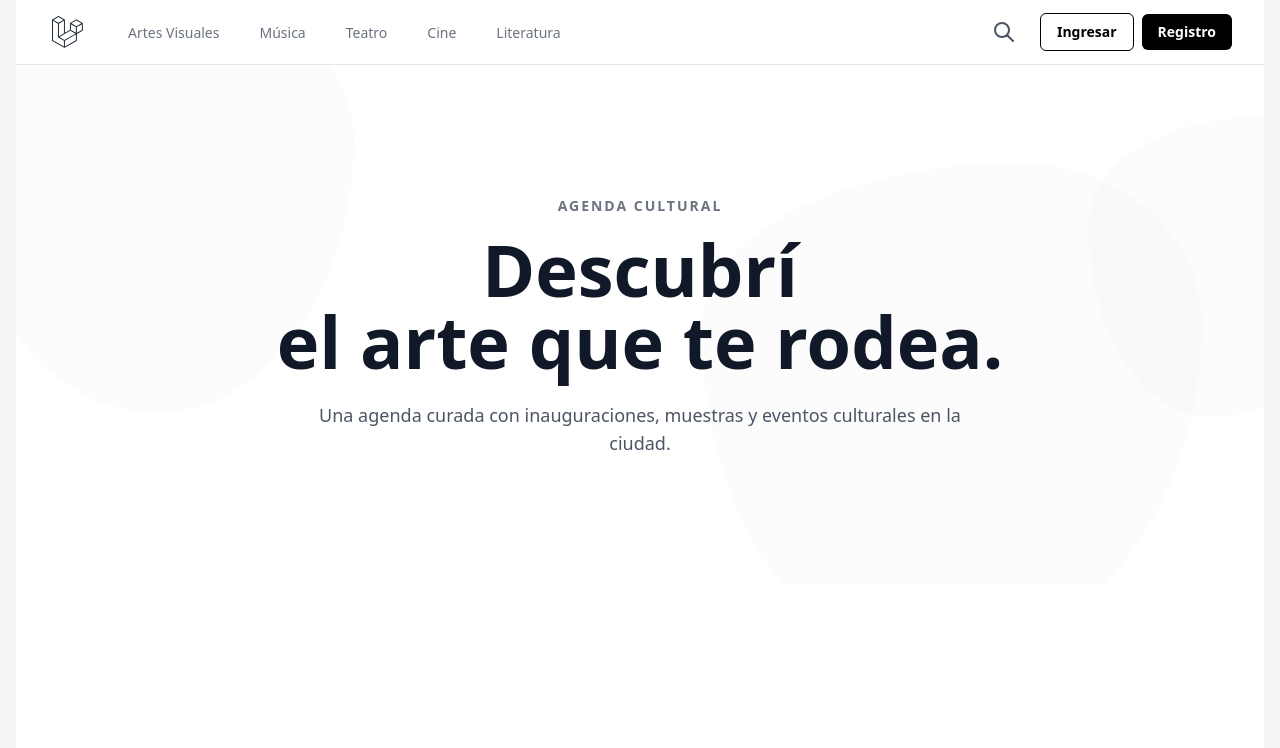
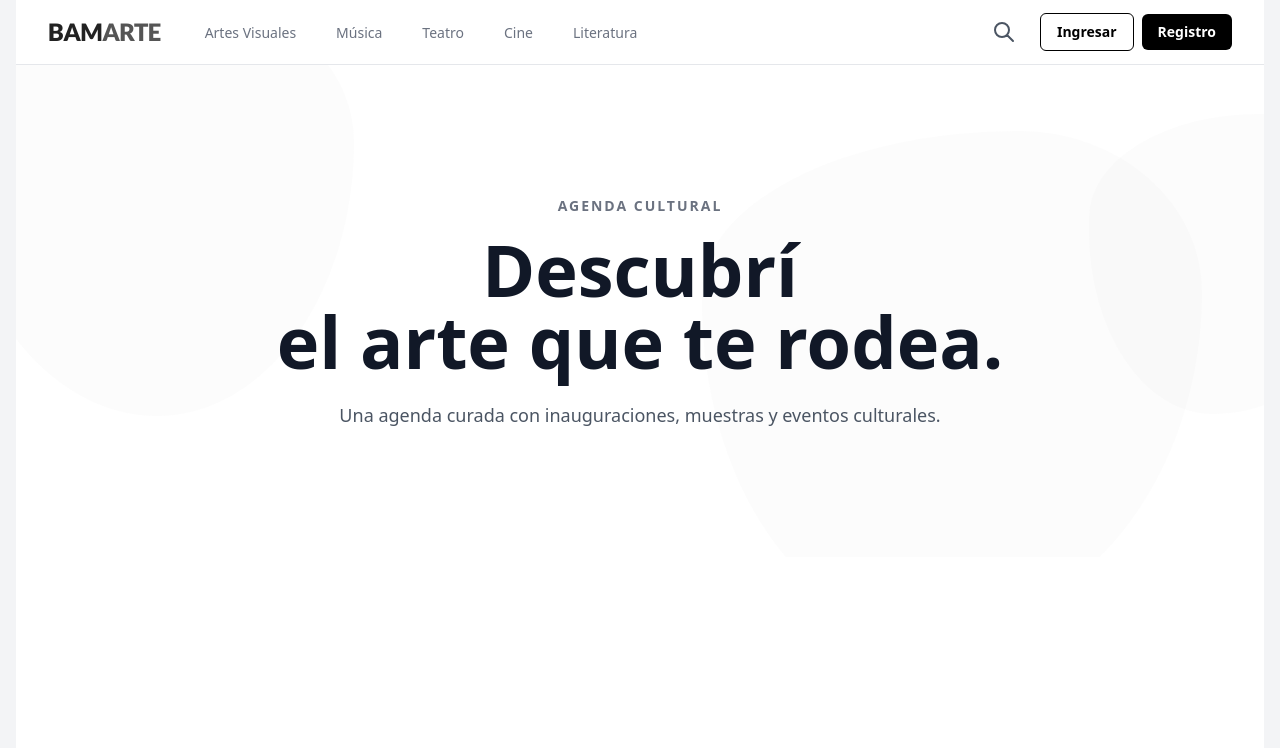
Before and after one commit to miralamir/agendax, a Laravel app: page / in a window 1280 px wide. Shown: the top 748 px of the page. Run offline with Laravel 12, Linux system fonts and the light colour scheme; data comes from the database, SQL or seed files in the repository; some libraries are stand-ins or nearby versions.

Commit message:
fix: Ajustes de logo, subtítulo y revisión de estructura

```diff
--- a/resources/views/layouts/navigation-home.blade.php
+++ b/resources/views/layouts/navigation-home.blade.php
@@ -4,14 +4,7 @@
             <div class="flex">
                 <!-- Logo -->
                 <div class="shrink-0 flex items-center">
-                    <a href="/">
-                        {{-- Utiliza el logo de la aplicación si está disponible como un componente Blade --}}
-                        @if(file_exists(resource_path('views/components/application-logo.blade.php')))
-                            <x-application-logo class="block h-9 w-auto fill-current text-gray-800" />
-                        @else
-                            <span class="text-2xl font-black">BAMARTE</span>
-                        @endif
-                    </a>
+                    <a href="/" class="text-2xl font-black tracking-tight" style="font-family: 'Lato', sans-serif; font-weight: 900;">BAM<span style="color: var(--gray-600);">ARTE</span></a>
                 </div>
 
                 <!-- Navigation Links -->
--- a/resources/views/welcome.blade.php
+++ b/resources/views/welcome.blade.php
@@ -31,7 +31,7 @@
                     Descubrí<span class="sm:block"></span> el arte que te rodea.
                 </h1>
                 <p class="mt-6 max-w-2xl mx-auto text-lg text-gray-600">
-                    Una agenda curada con inauguraciones, muestras y eventos culturales en la ciudad.
+                    Una agenda curada con inauguraciones, muestras y eventos culturales.
                 </p>
             </div>
         </section>
```
Also changed, not shown: resources/views/layouts/navigation-internal.blade.php (+1 -8 lines).
